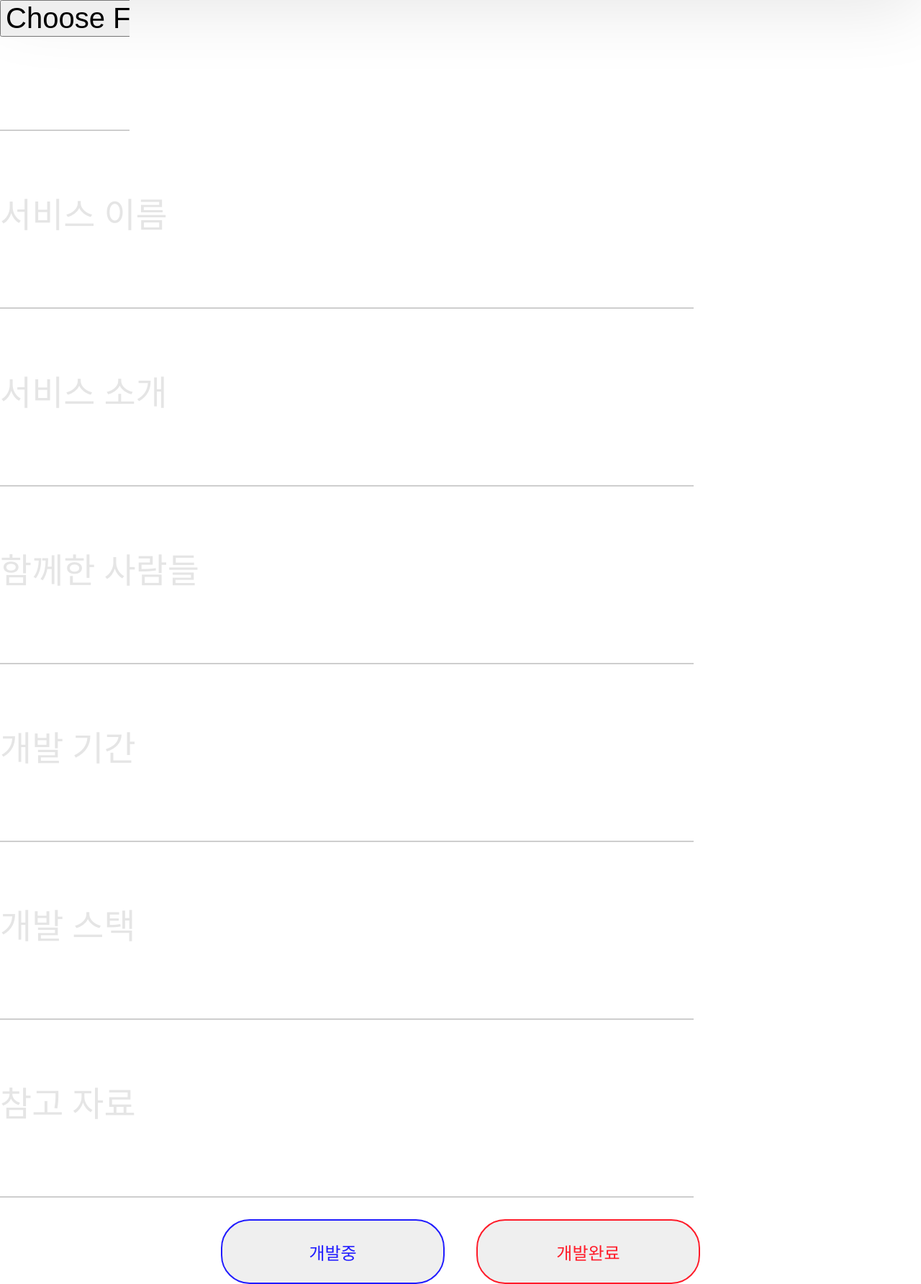
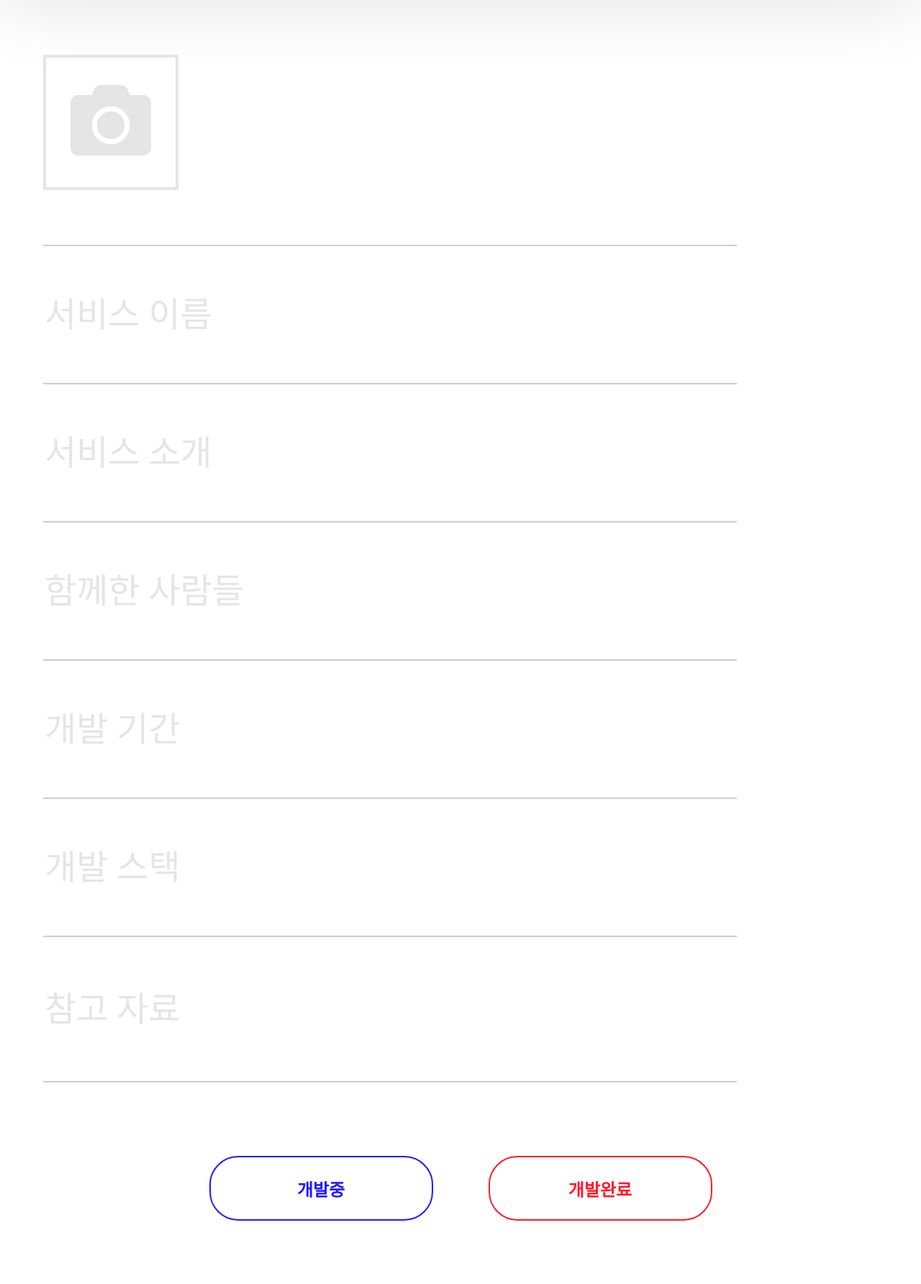
Before and after one commit to donghyeon24/CommLion, a Django app: page /project/write/ in a window 1280 px wide. Shown: the part 150-1934 px from the top of the page at 72% size. After the commit the page ends 1846 px from the top, so only its background shows below. Run offline with Django 3.2, Linux system fonts and the light colour scheme.

Commit message:
project write 추가

```diff
--- a/commlion/templates/project-write.html
+++ b/commlion/templates/project-write.html
@@ -1,25 +1,29 @@
 {% extends 'write-nav.html' %}
 {% load static %}
 
+<script src="{% static 'js/project-write.js' %}" ></script>
 {% block link %}
 <link rel="stylesheet" href="{% static 'css/project-write.css' %}">
+<script type="text/javascript" src="{% static 'js/project-write.js' %}" ></script>
 {% endblock %}
 
 {% block content %}
 <form action="POST">
-  <input class="upload" type="file" name="img">
-  <p class="write-input">서비스 이름</p>
-  <input type="text">
-  <p class="write-input">서비스 소개</p>
-  <input type="text">
-  <p class="write-input">함께한 사람들</p>
-  <input type="text">
-  <p class="write-input">개발 기간</p>
-  <input type="text">
-  <p class="write-input">개발 스택</p>
-  <input type="text">
-  <p class="write-input">참고 자료</p>
-  <input type="text"><br>
+  <div class="top">
+    <div class = "divupload">
+      <label for="file_name" clss="file">
+        <i class="fas fa-camera fa-7x"></i>
+      </label>
+    </div>
+  </div>
+  <input class="upload" type="file" name="img" id="file_name" class="upload-hidden">
+  <input type="text" class="write_input" placeholder="서비스 이름">
+  <input type="text" class="write_input" placeholder="서비스 소개">
+  <input type="text" class="write_input" placeholder="함께한 사람들">
+  <input type="text" class="write_input" placeholder="개발 기간">
+  <input type="text" class="write_input" placeholder="개발 스택">
+  <input type="text" class="write_input_last" placeholder="참고 자료">
+  <br>
   <div class="state-btn">
     <button class="state-btn-developing" value="developing">개발중</button>
     <button class="state-btn-developed" value="done">개발완료</button>
--- a/config/settings.py
+++ b/config/settings.py
@@ -120,7 +120,7 @@ USE_TZ = True
 # https://docs.djangoproject.com/en/3.2/howto/static-files/
 
 STATIC_URL = '/static/'
-STATICFILES_DIRS = [os.path.join(BASE_DIR, 'static'),]
+STATICFILES_DIRS = [os.path.join(BASE_DIR, 'static'), ]
 
 
 # Default primary key field type
--- a/static/css/project-write.css
+++ b/static/css/project-write.css
@@ -1,4 +1,4 @@
-@import url('https://fonts.googleapis.com/css2?family=Courgette&family=Roboto:wght@700&display=swap');
+@import url("https://fonts.googleapis.com/css2?family=Courgette&family=Roboto:wght@700&display=swap");
 
 body {
   margin: 0;
@@ -9,9 +9,65 @@ a {
   color: black;
 }
 
+.top {
+  display: flex;
+}
+input[type="file"] {
+  position: absolute;
+  width: 1px;
+  height: 1px;
+  padding: 0;
+  margin: -1px;
+  overflow: hidden;
+  clip: rect(0, 0, 0, 0);
+  border: 0;
+}
+
+.upload {
+  width: 180px;
+  height: 180px;
+  margin-left: 60px;
+  -webkit-appearance: none; /* 네이티브 외형 감추기 */
+  -moz-appearance: none;
+  appearance: none;
+  margin-left: 20px;
+}
+
+.divupload {
+  width: 180px;
+  height: 180px;
+  border: 4px solid #e5e5e5;
+  text-align: center;
+  margin-left: 60px;
+  margin-top: 76px;
+  color: #e5e5e5;
+  line-height: 50px;
+  margin-bottom: 76px;
+  display: flex;
+  flex-direction: column;
+  justify-content: center;
+}
+
+.upload-name {
+  display: inline-block;
+  padding: 0.5em 0.75em; /* label의 패딩값과 일치 */
+  font-size: inherit;
+  font-family: inherit;
+  line-height: normal;
+  vertical-align: middle;
+  background-color: #f5f5f5;
+  border: 1px solid #ebebeb;
+  border-bottom-color: #e2e2e2;
+  border-radius: 0.25em;
+  -webkit-appearance: none; /* 네이티브 외형 감추기 */
+  -moz-appearance: none;
+  appearance: none;
+}
+
 input {
   width: 960px;
   border: none;
+  border-top: 2px solid rgb(206, 206, 206);
   border-bottom: 2px solid rgb(206, 206, 206);
   margin-bottom: 30px;
   font-family: Roboto;
@@ -20,20 +76,32 @@ input {
   font-size: 40px;
 }
 
-.upload {
-  width: 180px;
-  height: 180px;
-  background-image: url('');
-}
-
-.write-input {
-  color: #e5e5e5;
-  font-family: 'Roboto';
+.write_input {
+  font-family: "Roboto";
   font-style: normal;
   font-weight: 500;
   font-size: 48px;
+  height: 188px;
+  margin-left: 60px;
+  border-bottom: none;
+  margin-bottom: 0px;
 }
 
+.write_input_last {
+  font-family: "Roboto";
+  font-style: normal;
+  font-weight: 500;
+  font-size: 48px;
+  height: 198px;
+  margin-left: 60px;
+  margin-bottom: 0px;
+}
+
+input::placeholder {
+  font-family: "Roboto";
+  font-size: 48px;
+  color: #e5e5e5;
+}
 .state-btn {
   text-align: center;
 }
@@ -45,9 +113,13 @@ input {
   border: 2px solid #201bff;
   box-sizing: border-box;
   border-radius: 40px;
-  font-family: 'Roboto';
+  font-family: "Roboto";
   font-size: 24px;
+  font-weight: bold;
   color: #201bff;
+  margin-top: 102px;
+  background-color: white;
+  margin-right: 53px;
 }
 
 .state-btn-developed {
@@ -57,13 +129,10 @@ input {
   border: 2px solid #ff1b29;
   box-sizing: border-box;
   border-radius: 40px;
-  font-family: 'Roboto';
+  font-family: "Roboto";
   font-size: 24px;
+  font-weight: bold;
   color: #ff1b29;
+  margin-top: 102px;
+  background-color: white;
 }
-
-.upload {
-  width: 180px;
-  height: 180px;
-  background-image: url('');
-}
```
